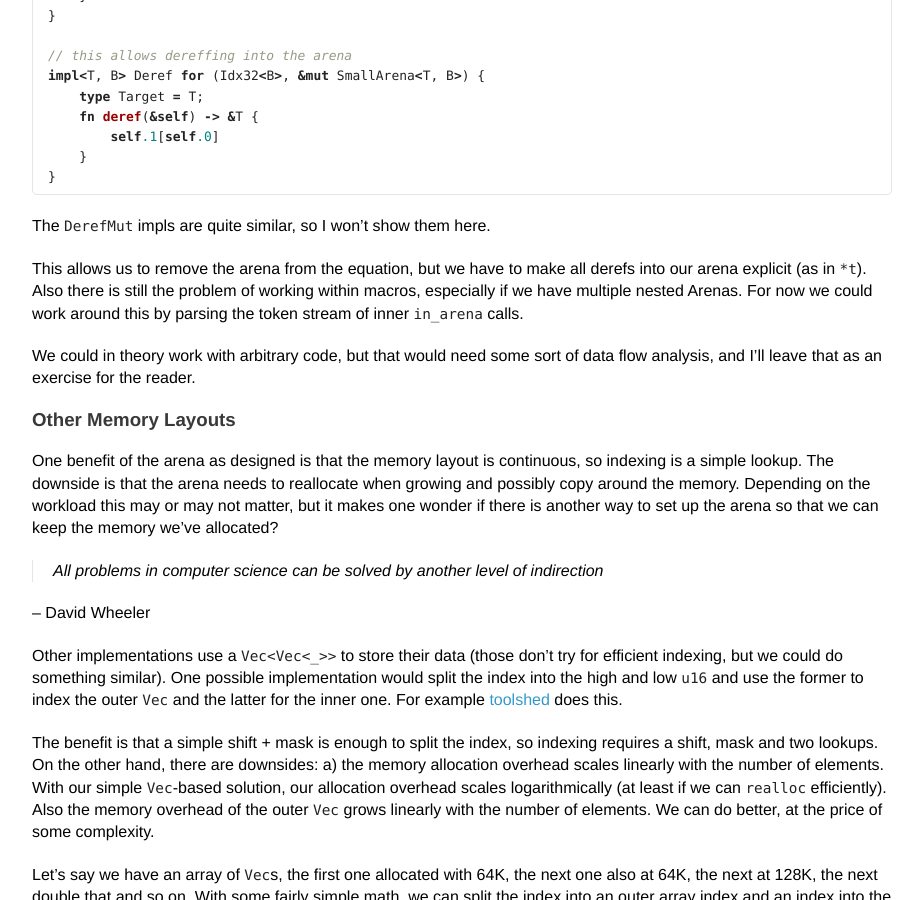
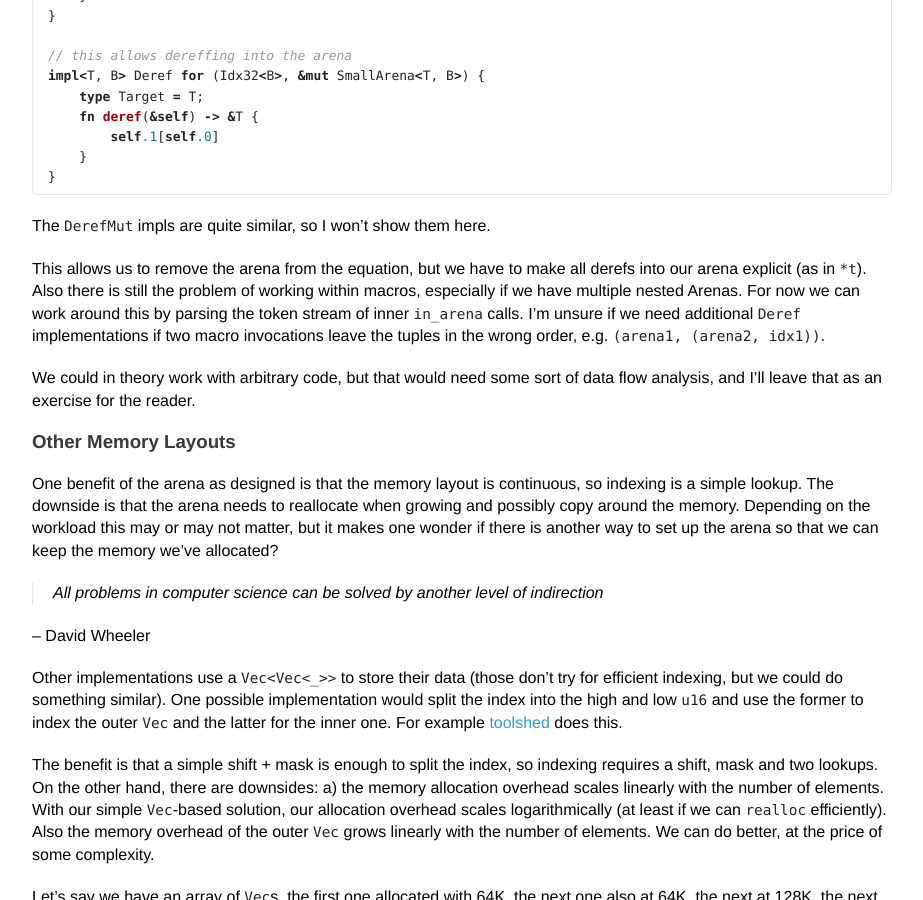
Before and after one commit to llogiq/llogiq.github.io, a Jekyll site: the page built from _posts/2019-04-06-arena.md, in a window 1280 px wide and 900 px high, scrolled down 3199 px. Shown: the whole window, without its empty margins (178-1101 px from the left). Built offline with Jekyll 4.4.1, drawn with Linux system fonts in a browser that asks for light colours; some of the changed text lies outside the part shown.

Commit message:
some clarifications

```diff
--- a/_posts/2019-04-06-arena.md
+++ b/_posts/2019-04-06-arena.md
@@ -189,7 +189,9 @@ The `DerefMut` impls are quite similar, so I won't show them here.
 This allows us to remove the arena from the equation, but we have to make all
 derefs into our arena explicit (as in `*t`). Also there is still the problem of
 working within macros, especially if we have multiple nested Arenas. For now we
-could work around this by parsing the token stream of inner `in_arena` calls.
+can work around this by parsing the token stream of inner `in_arena` calls. I'm
+unsure if we need additional `Deref` implementations if two macro invocations
+leave the tuples in the wrong order, e.g. `(arena1, (arena2, idx1))`.
 
 We could in theory work with arbitrary code, but that would need some sort of
 data flow analysis, and I'll leave that as an exercise for the reader.
```
Also changed, not shown: other parts of _posts/2019-04-06-arena.md (+1 -1 lines).
